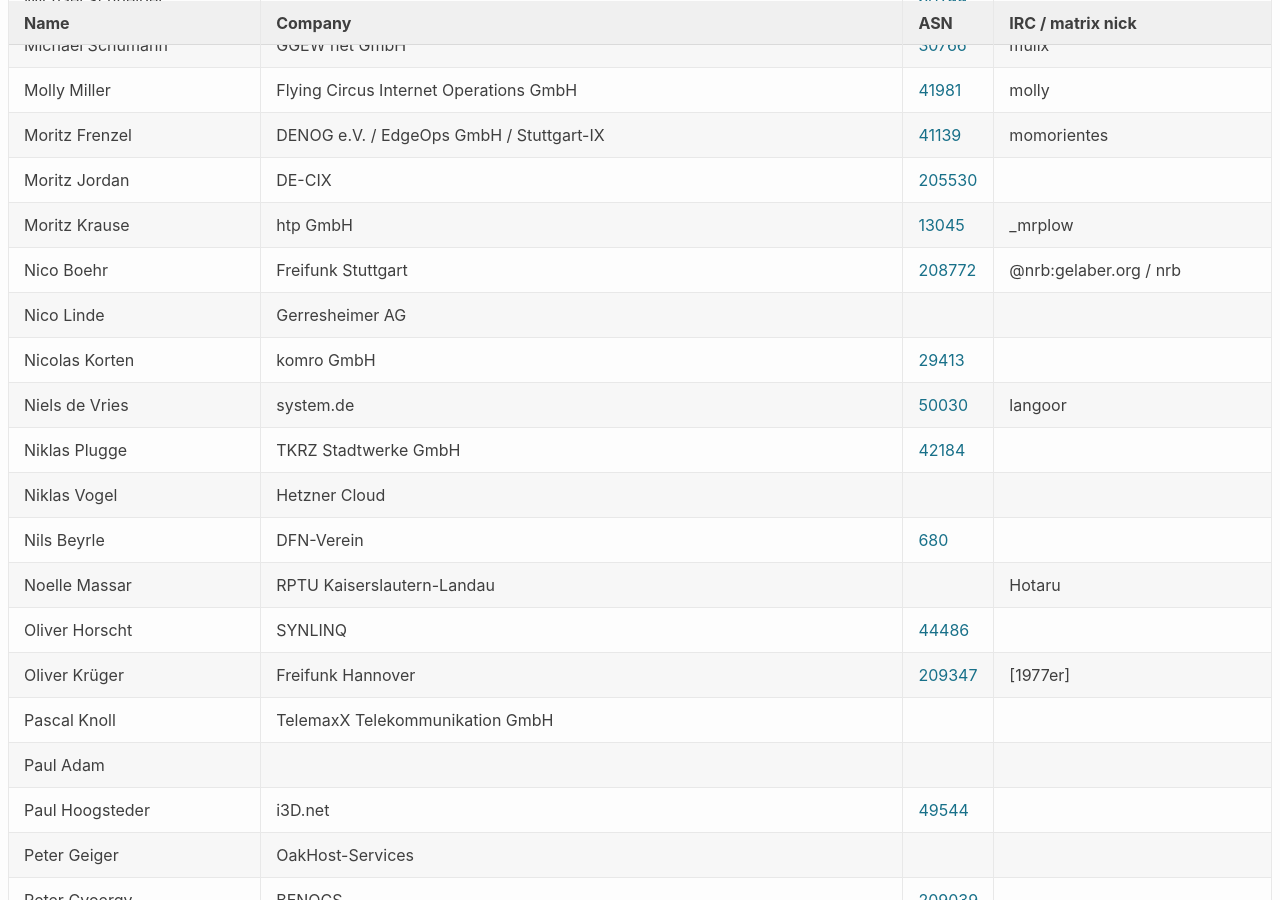
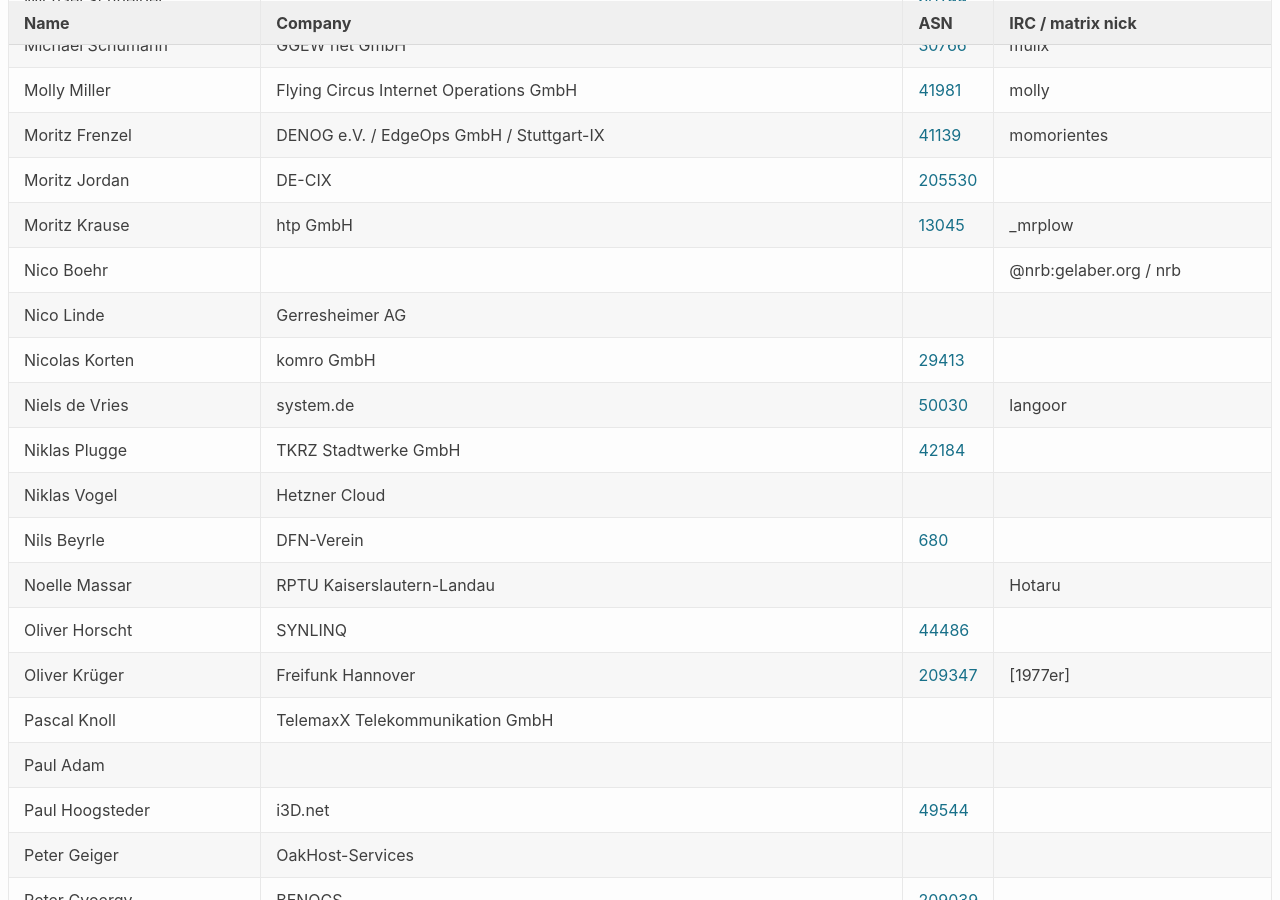
Before and after one commit to denog/pretix-attendeelist, a Jekyll site: the page built from denog17/index.markdown, in a window 1280 px wide and 900 px high, scrolled down 8749 px. Built offline with Jekyll 4.4.1, drawn with Linux system fonts in a browser that asks for light colours.

Commit message:
Latest data: Fri Jul 11 07:49:23 UTC 2025

```diff
--- a/_data/attendees_denog17_onsite.json
+++ b/_data/attendees_denog17_onsite.json
@@ -1177,9 +1177,9 @@
   },
   {
     "name": "Nico Boehr",
-    "company": "Freifunk Stuttgart",
+    "company": null,
     "irc": "@nrb:gelaber.org / nrb",
-    "asn": "208772"
+    "asn": null
   },
   {
     "name": "Nicolas Korten",
```
